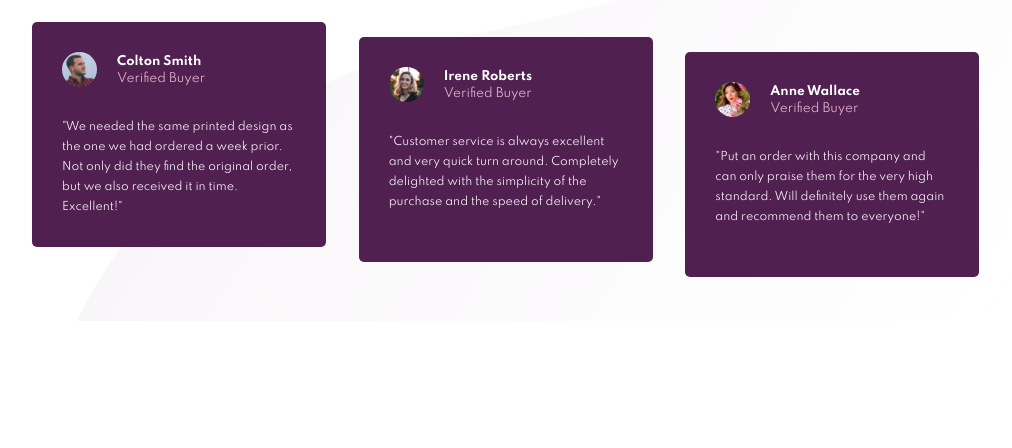
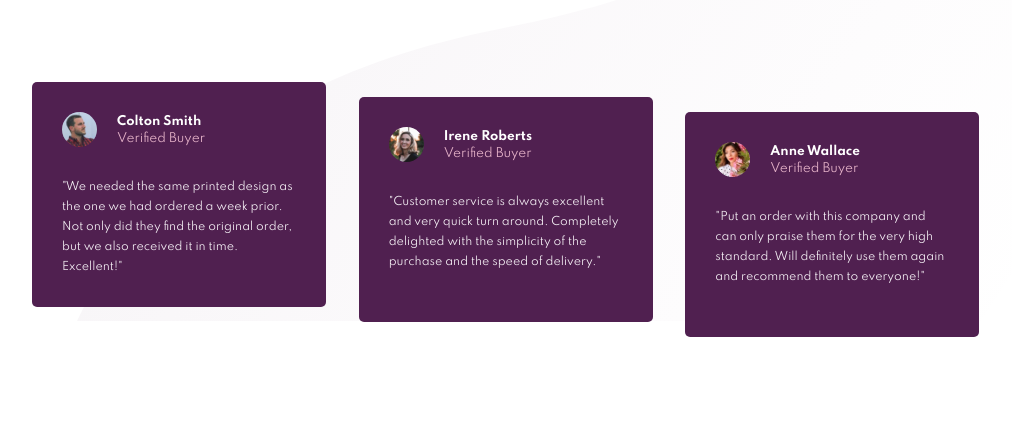
Before and after one commit to DaoudAnas13/Social-proof-section, a plain HTML site: page index.html in a window 1280 px wide. Shown: the part 352-800 px from the top of the page, without its empty margins (118-1130 px from the left). Drawn offline with Linux system fonts and the light colour scheme.

Commit message:
Update style.css

```diff
--- a/style.css
+++ b/style.css
@@ -23,7 +23,7 @@ body{
 }
 
 .main-container{
-    padding-top: 70px;
+    padding-top: 130px;
     padding-right: 150px;
     padding-left: 150px;
 }
```
